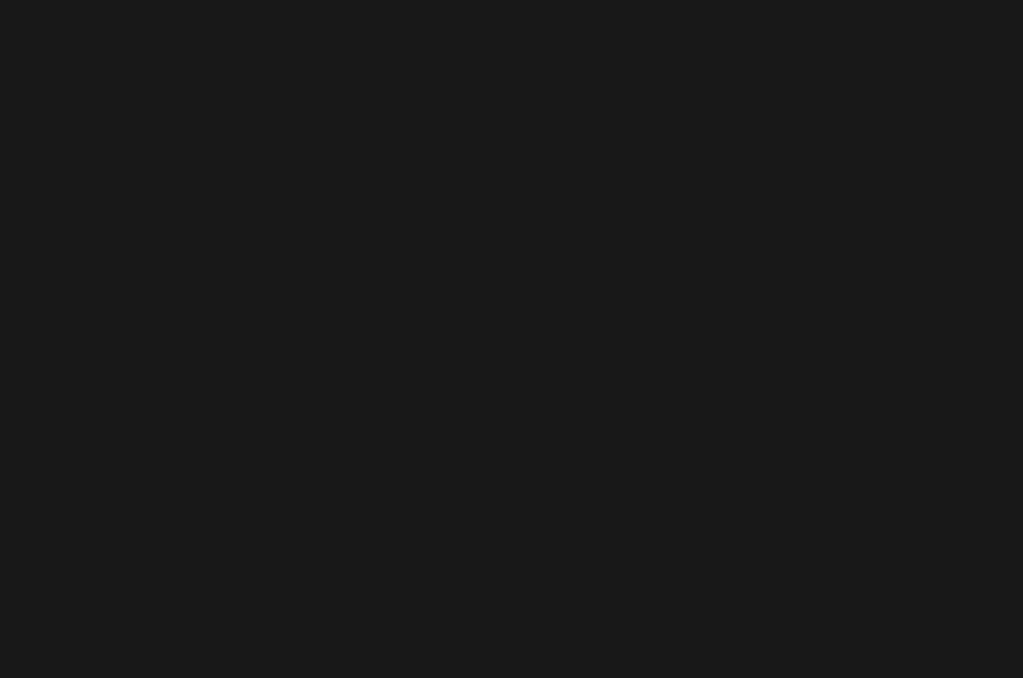
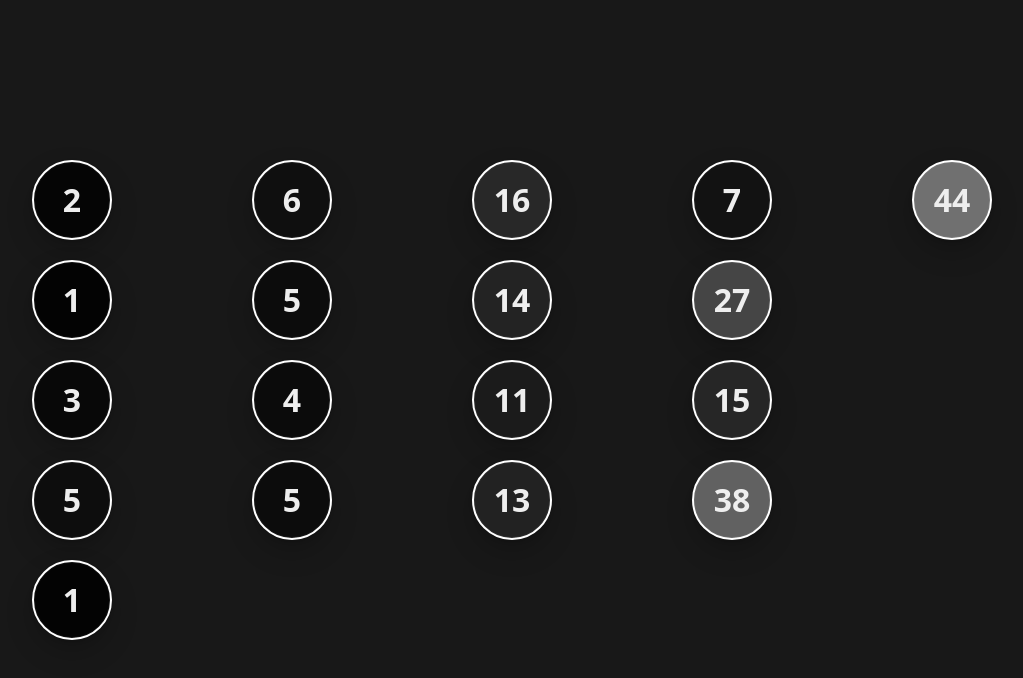
Before and after one commit to NoahLloyd/visual-neural-network, a React (Create React App) app: page / in a window 1280 px wide. Shown: the top 678 px of the page, without its empty margins (128-1151 px from the left). Built offline with nearby package versions, Linux system fonts and the light colour scheme.

Commit message:
Activation function

```diff
--- a/src/components/neuralNetwork/Layer.tsx
+++ b/src/components/neuralNetwork/Layer.tsx
@@ -3,6 +3,7 @@ import Neuron from './Neuron';
 
 type Props = {
     neurons: {key: string; value: number; bias: number; connections: { value: number; weight: number; key: string;}[]; }[];
+    type: string;
 }
 
 const Layer = (props: Props) => {
@@ -11,7 +12,7 @@ const Layer = (props: Props) => {
         {props.neurons.map((neuron) => {
             return (
                 <div key={Math.random().toString() + Math.random().toString()}>
-                    <Neuron properties={neuron} />
+                    <Neuron properties={neuron} type={props.type} />
                 </div>
             )
         })}
--- a/src/components/neuralNetwork/Network.tsx
+++ b/src/components/neuralNetwork/Network.tsx
@@ -1,6 +1,5 @@
 import React, { useEffect, useState } from "react";
 import Layer from "./Layer";
-import Neuron from "./Neuron";
 
 type Props = {};
 
@@ -12,9 +11,9 @@ const Network = (props: Props) => {
 
   // Layers -> Neurons -> Weights
 
-  const inputs = [50, 30]
+  const inputs = [2, 1, 3, 5, 1]
 
-  const hiddenLayers = [3, 4, 4, 2]
+  const hiddenLayers = [4, 4, 4, 1]
 
   const createLayers = (inputs: number[], hiddenLayers: number[]) => {
 
@@ -151,10 +150,14 @@ const Network = (props: Props) => {
       //   );
       // })} */}
 
+      console.log('sad');
   return (
     <div className="flex">
       {layers.map((layer: any, index: number) => {
-          <Layer neurons={layer} />
+
+        return (
+          <Layer neurons={layer} type={index === 0 ? "input" : "hidden"} />
+        )
       })}
     </div>
   );
--- a/src/components/neuralNetwork/Neuron.css
+++ b/src/components/neuralNetwork/Neuron.css
@@ -10,4 +10,5 @@
     user-select: none;
     border: 2px solid;
     box-shadow: rgba(0, 0, 0, 0.2) 0px 12px 28px 0px, rgba(0, 0, 0, 0.1) 0px 2px 4px 0px, rgba(255, 255, 255, 0.05) 0px 0px 0px 1px inset;
+    margin: 20px 70px;
 }
--- a/src/components/neuralNetwork/Neuron.tsx
+++ b/src/components/neuralNetwork/Neuron.tsx
@@ -1,12 +1,17 @@
-import React, { useEffect } from 'react'
-import './Neuron.css'
+import React, { useEffect } from "react";
+import "./Neuron.css";
 
 type Props = {
-    properties: {key: string; value: number; bias: number; connections: {value: number; weight: number;}[]};
-}
+  properties: {
+    key: string;
+    value: number;
+    bias: number;
+    connections: { value: number; weight: number }[];
+  };
+  type: string;
+};
 
 function Neuron(props: Props) {
-
   //* Gets the neurons value based on weights and bias
   // useEffect(() => {
 
@@ -24,23 +29,54 @@ function Neuron(props: Props) {
 
   // }, [])
 
+  const activationFunctions = {
+    ReLu: (x: number) => x > 0 ? x : 0.01*x
+  }
 
   const valueToColor = (value: number) => {
     // 100 >= value >= 0
 
     // Change shade of gray depending on number
-        return `rgb(${(value*2.55)}, ${(value*2.55)}, ${(value*2.55)})`
+    return `rgb(${value * 2.55}, ${value * 2.55}, ${value * 2.55})`;
 
     // Change opacity depending on number
     // return `rgba(255, 255, 255, ${value / 100})`
+  };
+
+  if (props.type === "input") {
+
+    return (
+      <div
+        className="neuron"
+        style={{
+          backgroundColor: valueToColor(props.properties.value),
+          color: props.properties.value >= 50 ? "#181818" : "#eee",
+          borderColor: "#fff",
+        }}
+      >
+        {Math.round(props.properties.value)}
+        {/* // !TODO Add on hover element that shows value, bias, etc. */}
+      </div>
+    );
+
+  } else {
+
+    return (
+      <div
+        className="neuron"
+        style={{
+          backgroundColor: valueToColor(props.properties.value),
+          color: props.properties.value >= 50 ? "#181818" : "#eee",
+          borderColor: props.properties.value >= 50 ? "#000" : "#fff",
+        }}
+      >
+        {Math.round(activationFunctions.ReLu(props.properties.value))}
+        {/* // !TODO Add on hover element that shows value, bias, etc. */}
+      </div>
+    );
+
   }
 
-  return (
-    <div className='neuron mb-4' style={{ backgroundColor: valueToColor(props.properties.value), color: (props.properties.value >= 50 ? "#181818" : "#eee"), borderColor: (props.properties.value >= 50 ? "#000" : "#fff")}}>
-        { props.properties.value }
-        {/* // !TODO Add on hover element that shows value, bias, etc. */}
-    </div>
-  )
 }
 
-export default Neuron
+export default Neuron;
```
Lines whose indentation alone changed are shown as unchanged.
